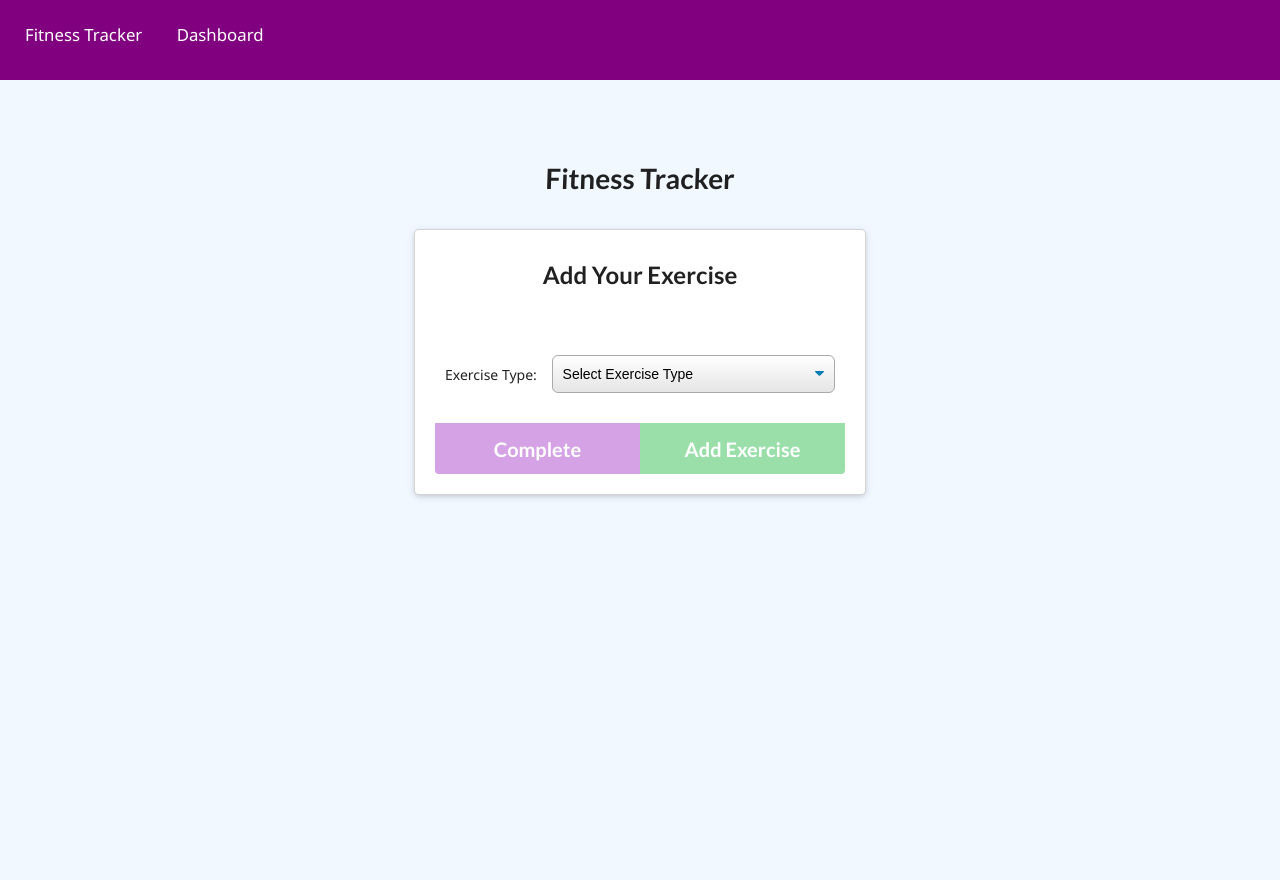
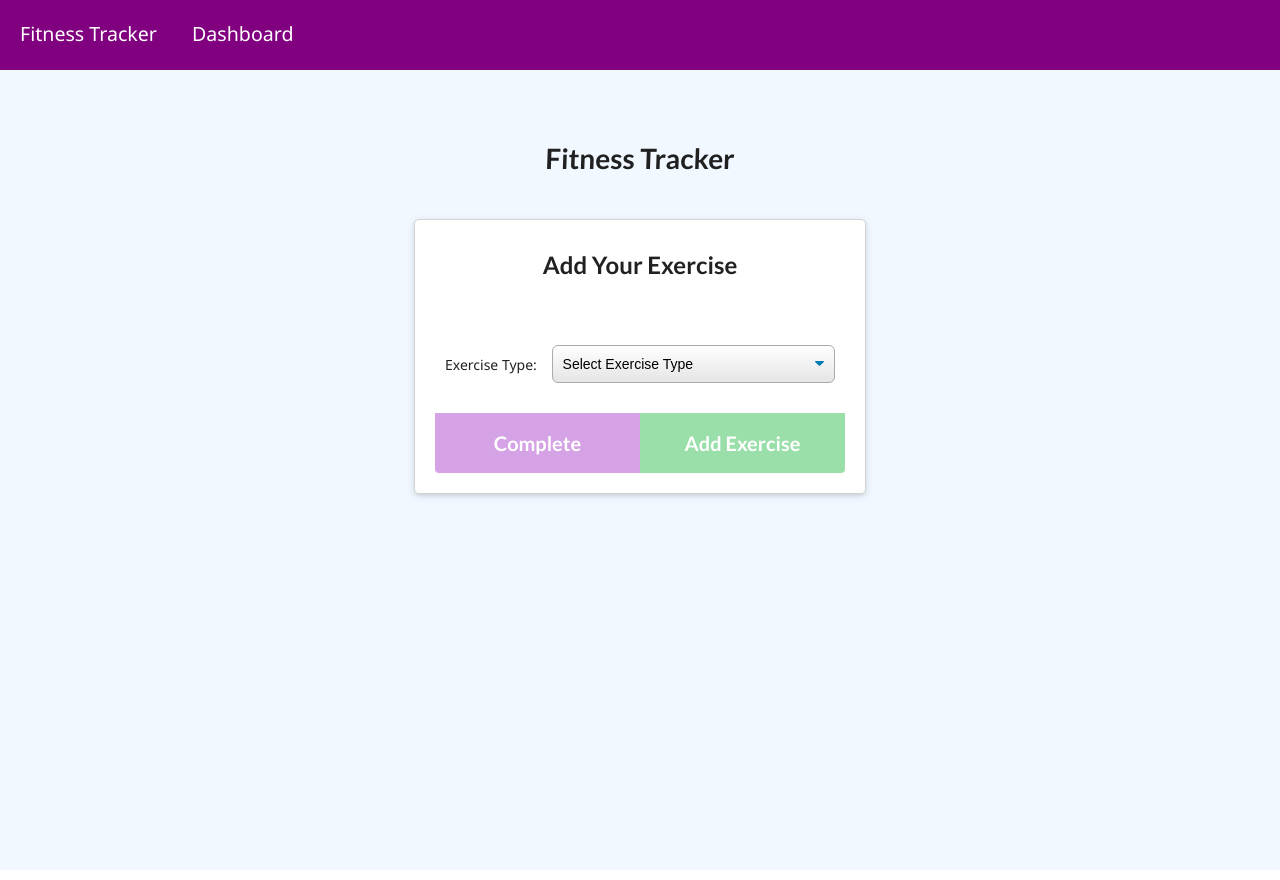
Before and after one commit to KCGooner/workout_tracker, a website: page public/exercise.html in a window 1280 px wide. Drawn offline with nearby package versions, Linux system fonts and the light colour scheme; no server answers.

Commit message:
minor css changes

```diff
--- a/public/style.css
+++ b/public/style.css
@@ -14,15 +14,16 @@ body,
 
 body {
   font-family: "Segoe UI", Tahoma, Geneva, Verdana, sans-serif;
+  overflow-y: auto;
 }
 
 nav {
   background-color: purple;
   color: #ffffff;
-  height: 80px;
-  padding: 10px;
+  height: 70px;
+  padding: 5px;
   line-height: 3;
-  font-size: 1.2rem;
+  font-size: 1.4rem;
 }
 
 a,
@@ -36,7 +37,7 @@ a:visited {
 
 header {
   height: 150px;
-  padding-top: 80px;
+  padding-top: 70px;
   text-align: center;
   font-size: 1.5rem;
 }
@@ -159,7 +160,7 @@ button {
   cursor: pointer;
   font-size: 1rem;
   border-radius: 6px;
-  border: 1px solid #aaa;
+  /* border: 1px solid #aaa; */
   padding: 10px;
   background: linear-gradient(to bottom, #ffffff 0%, #e5e5e5 100%);
 }
@@ -222,7 +223,6 @@ button {
   cursor: pointer;
   font-size: 3rem;
   border-radius: 6px;
-  border: 1px solid #aaa;
   padding: 10px;
   background: linear-gradient(to bottom, #ffffff 0%, #e5e5e5 100%);
 }
@@ -323,7 +323,6 @@ button {
   cursor: pointer;
   font-size: 1rem;
   border-radius: 6px;
-  border: 1px solid #aaa;
   padding: 10px;
   background: linear-gradient(to bottom, #ffffff 0%, #e5e5e5 100%);
 }
@@ -373,10 +372,6 @@ form > button {
   margin-top: 5px;
   margin-bottom: 5px;
 }
-
-/* .workout .card {
-  width: 350px;
-} */
 
 .prev-workout button {
   margin: 10px;
@@ -441,3 +436,6 @@ form > button {
     right: -320px;
   }
 }
+.huge {
+  height: 60px;
+}
```
